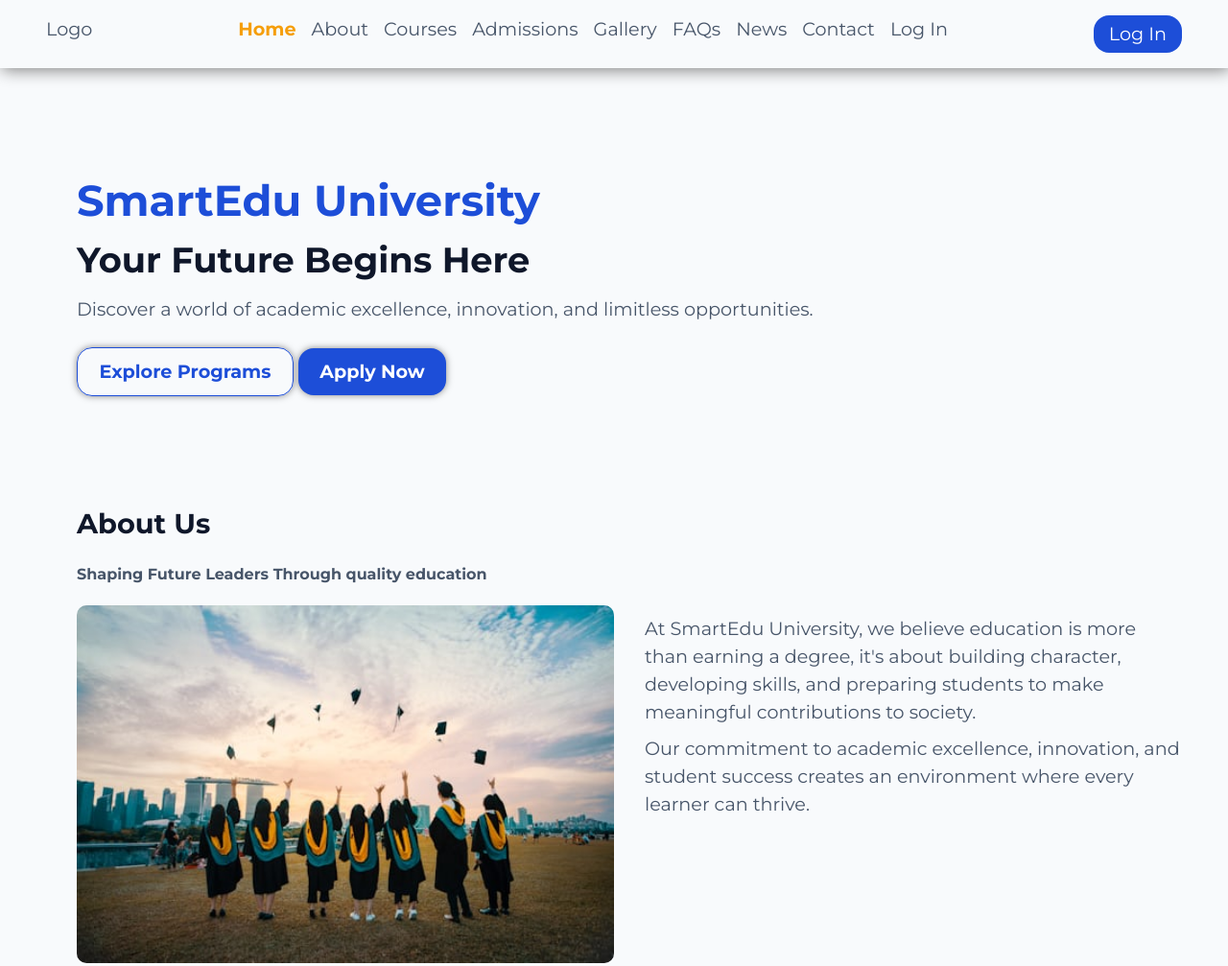
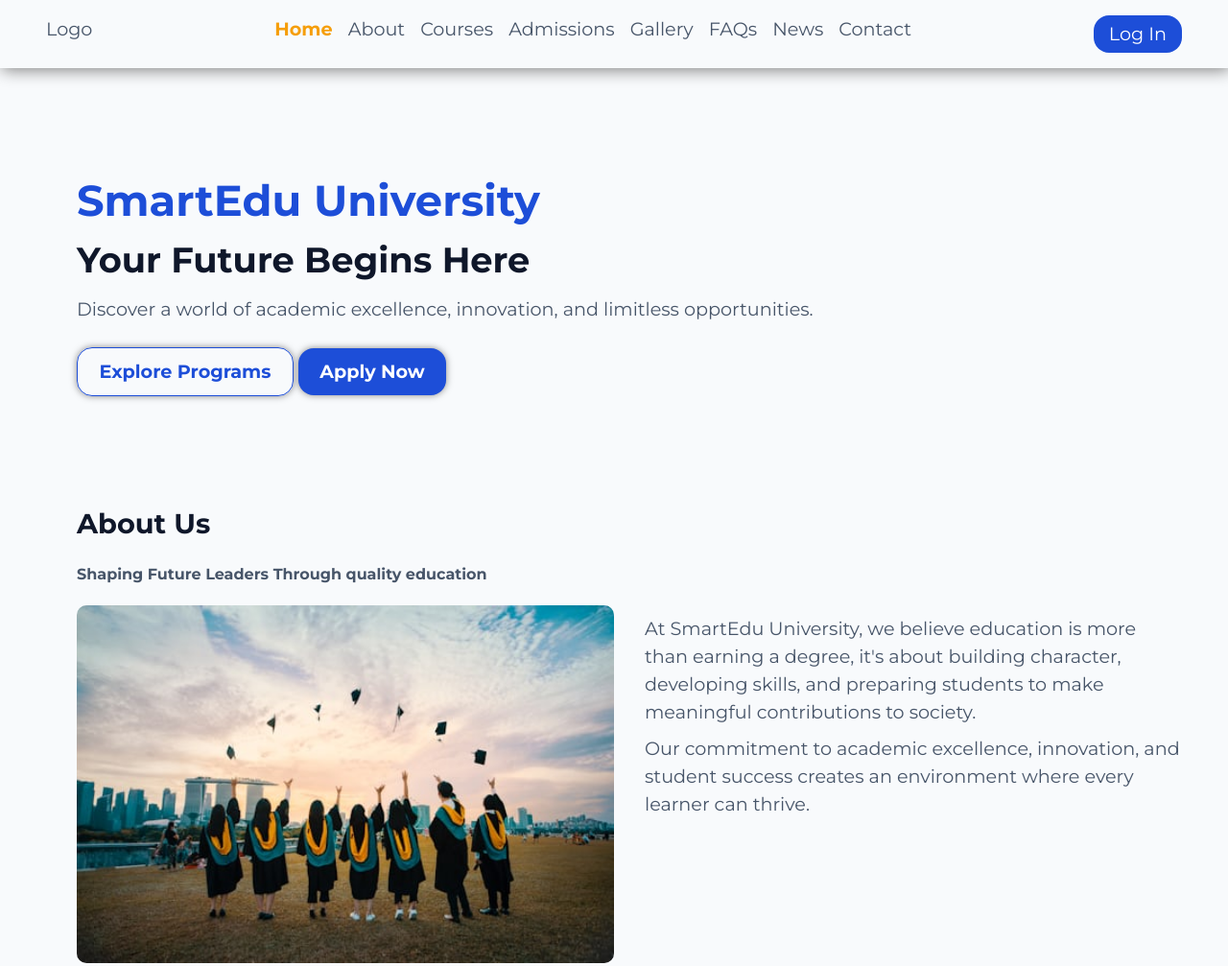
Before and after one commit to Mayungbe-Joshua-Toluwanimi/SmartEdu-Hub, a plain HTML site: page index.html in a window 1280 px wide. Shown: the top 1007 px of the page at 96% size. Drawn offline with nearby package versions, Linux system fonts and the light colour scheme.

Commit message:
made a few changes

```diff
--- a/index.html
+++ b/index.html
@@ -31,7 +31,7 @@
         <li><a href="#faq">FAQs</a></li>
         <li><a href="#news">News</a></li>
         <li><a href="#contact">Contact</a></li>
-        <li><a href="#login.html">Log In</a></li>
+        <li><a href="login.html">Log In</a></li>
       </ul>
     </nav>
     <nav class="show-on-lg">
@@ -45,7 +45,7 @@
         <li><a href="#faq">FAQs</a></li>
         <li><a href="#news">News</a></li>
         <li><a href="#contact">Contact</a></li>
-        <li><a href="#contact">Log In</a></li>
+        <!-- <li><a href="login.html">Log In</a></li> -->
         <!-- <li><a href="#">About</a></li> -->
       </ul>
       <a class="primary-cta">Log In</a>
```
